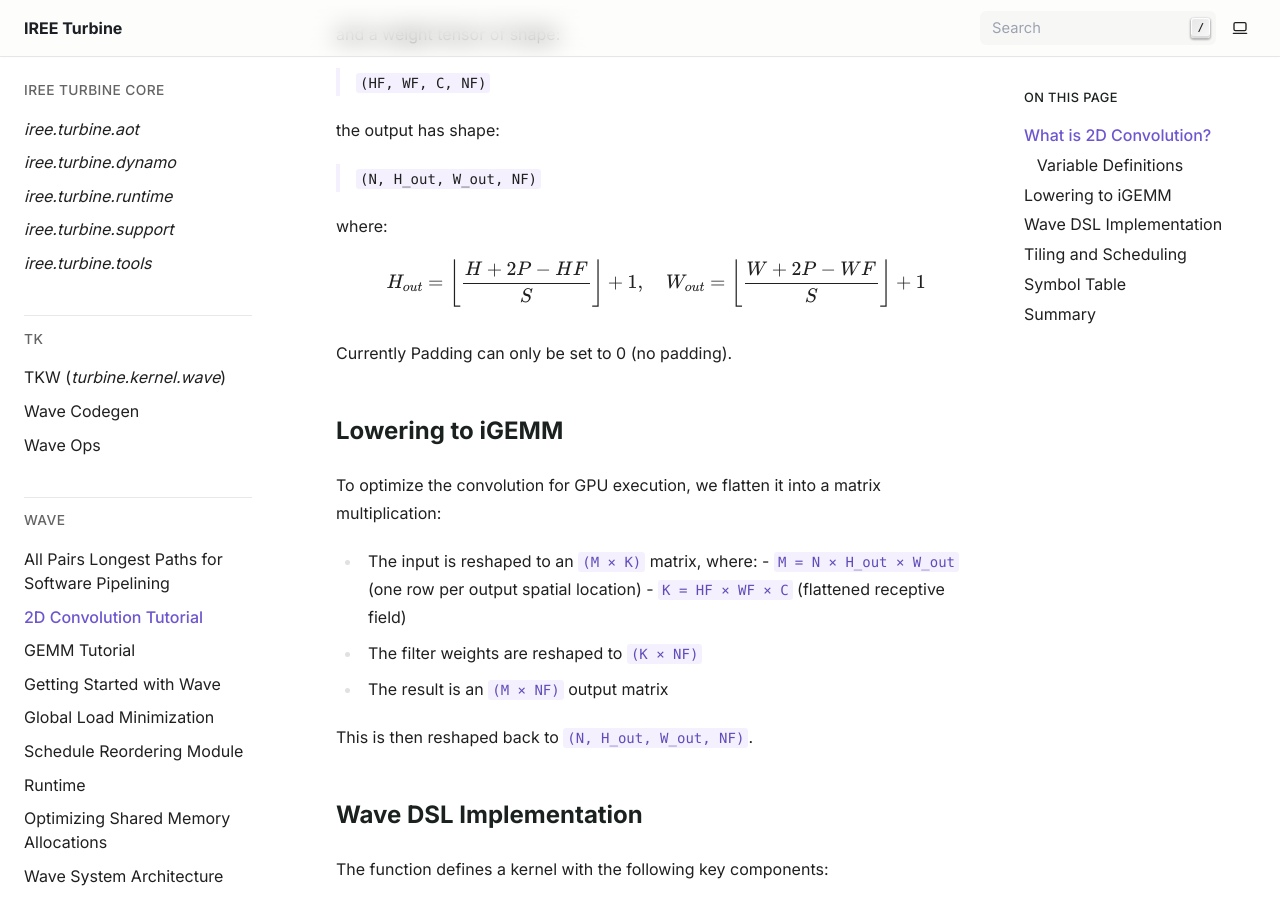
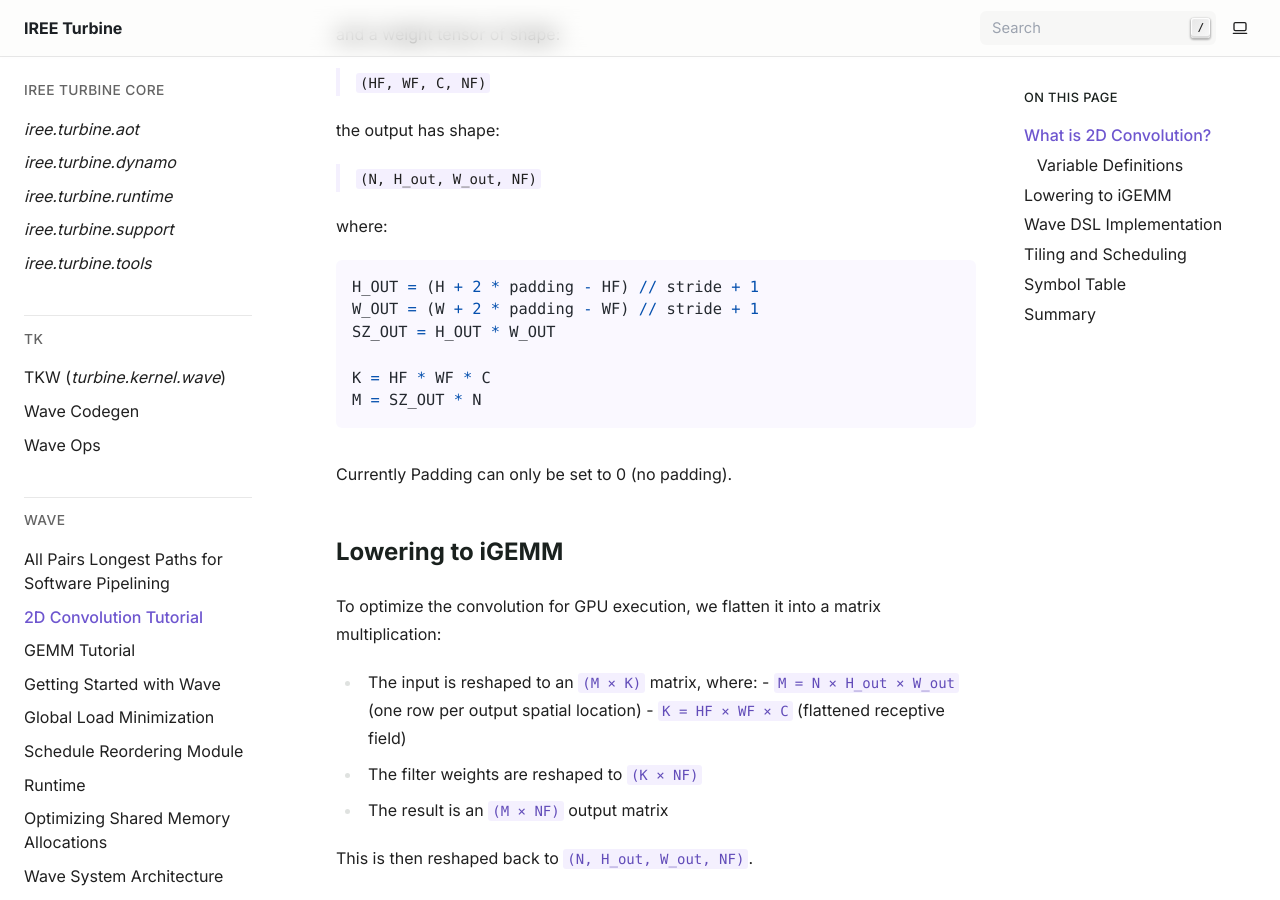
Before and after one commit to iree-org/iree-turbine, a Sphinx documentation site: the page built from docs/wave/conv.rst, in a window 1280 px wide and 900 px high, scrolled down 815 px. Built offline with Sphinx 7.4.7, drawn with Linux system fonts in a browser that asks for light colours.

Commit message:
updated dim calculation format
Signed-off-by: Drew Broch <badgerbroch@gmail.com>

```diff
--- a/docs/wave/conv.rst
+++ b/docs/wave/conv.rst
@@ -56,10 +56,14 @@ the output has shape:
 
 where:
 
-.. math::
+.. code-block:: python
 
-   H_{out} = \left\lfloor \frac{H + 2P - HF}{S} \right\rfloor + 1, \quad
-   W_{out} = \left\lfloor \frac{W + 2P - WF}{S} \right\rfloor + 1
+    H_OUT = (H + 2 * padding - HF) // stride + 1
+    W_OUT = (W + 2 * padding - WF) // stride + 1
+    SZ_OUT = H_OUT * W_OUT
+
+    K = HF * WF * C
+    M = SZ_OUT * N
 
 Currently Padding can only be set to 0 (no padding).
 
```
